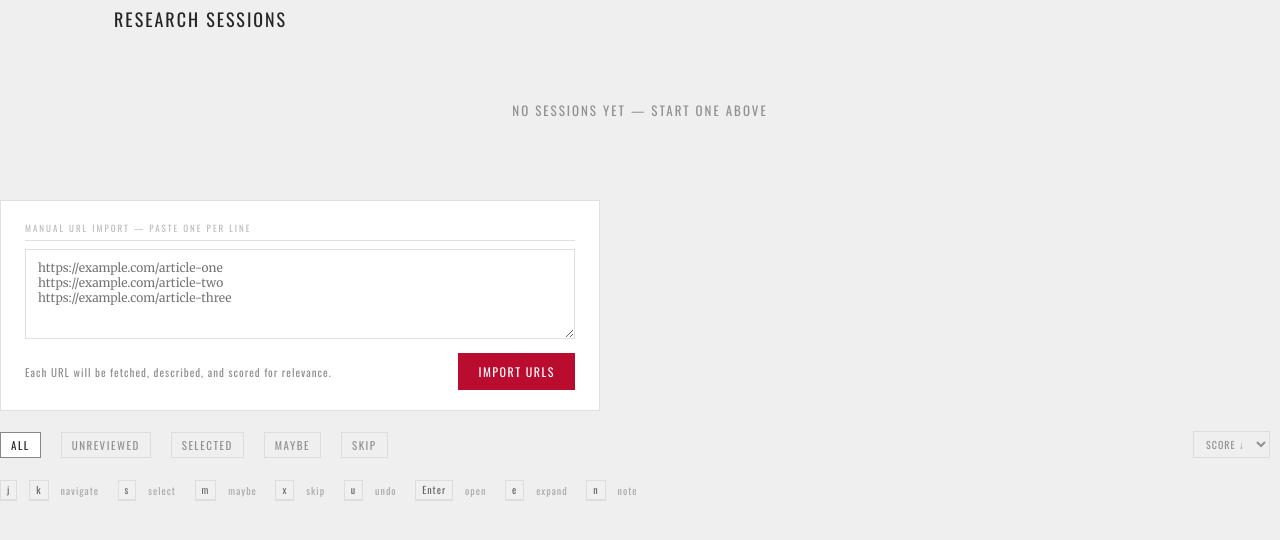
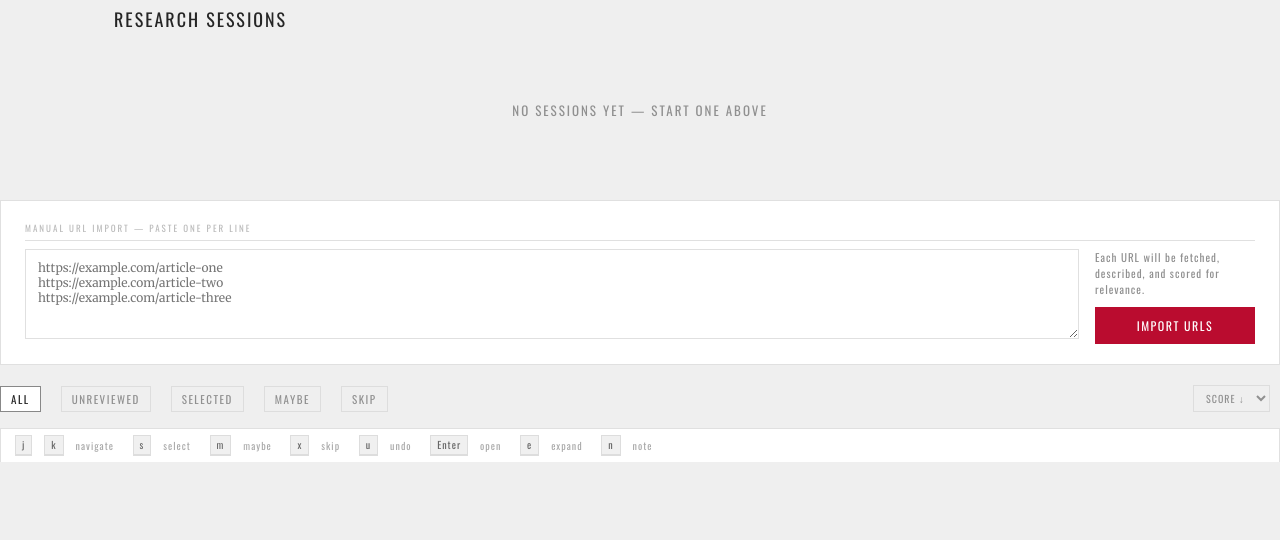
Before and after one commit to klemens-cc1/cits-newsletter-curator, a Flask app: page /research in a window 1280 px wide. Shown: the part 236-776 px from the top of the page. Run offline with Flask 3, Linux system fonts and the light colour scheme; data that the repository does not hold is empty.

Commit message:
Fix import box and hotkeys legend alignment
- Import box: remove max-width constraint, restructure interior as
  two-column flex (textarea left, hint+button stacked right via
  .import-cols / .import-side) so it spans full width like siblings
- Hotkeys legend: add border + white background so it reads as a
  proper header row anchored to the article list above it

Co-Authored-By: Claude Sonnet 4.6 <noreply@anthropic.com>

```diff
--- a/templates/research.html
+++ b/templates/research.html
@@ -287,7 +287,19 @@
       border: 1px solid var(--border);
       padding: 20px 24px;
       margin-bottom: 20px;
-      max-width: 600px;
+    }
+    .import-cols {
+      display: flex;
+      gap: 16px;
+      align-items: flex-start;
+    }
+    .import-side {
+      display: flex;
+      flex-direction: column;
+      justify-content: space-between;
+      gap: 10px;
+      width: 160px;
+      flex-shrink: 0;
     }
     .import-box label {
       display: block;
@@ -301,7 +313,7 @@
       border-bottom: 1px solid var(--border);
     }
     .import-textarea {
-      width: 100%;
+      flex: 1;
       font-family: 'Merriweather', serif;
       font-size: 12px;
       padding: 10px 12px;
@@ -780,10 +792,13 @@
       font-size: 10px;
       letter-spacing: 1px;
       color: #aaa;
-      padding: 6px 0 10px;
+      padding: 6px 14px;
       display: flex;
       gap: 12px;
       align-items: center;
+      background: var(--white);
+      border: 1px solid var(--border);
+      border-bottom: none;
     }
     .kbd {
       display: inline-block;
@@ -972,11 +987,13 @@
 
   <div class="import-box">
     <label>Manual URL Import — paste one per line</label>
-    <textarea id="import-textarea" class="import-textarea"
-              placeholder="https://example.com/article-one&#10;https://example.com/article-two&#10;https://example.com/article-three"></textarea>
-    <div class="import-row">
-      <span class="import-hint" id="import-hint">Each URL will be fetched, described, and scored for relevance.</span>
-      <button class="btn-primary" id="import-btn" onclick="importUrls()">Import URLs</button>
+    <div class="import-cols">
+      <textarea id="import-textarea" class="import-textarea"
+                placeholder="https://example.com/article-one&#10;https://example.com/article-two&#10;https://example.com/article-three"></textarea>
+      <div class="import-side">
+        <span class="import-hint" id="import-hint">Each URL will be fetched, described, and scored for relevance.</span>
+        <button class="btn-primary" id="import-btn" onclick="importUrls()">Import URLs</button>
+      </div>
     </div>
     <div class="import-progress" id="import-progress">
       <div class="progress-bar-wrap"><div class="progress-bar-fill" id="progress-fill"></div></div>
```
